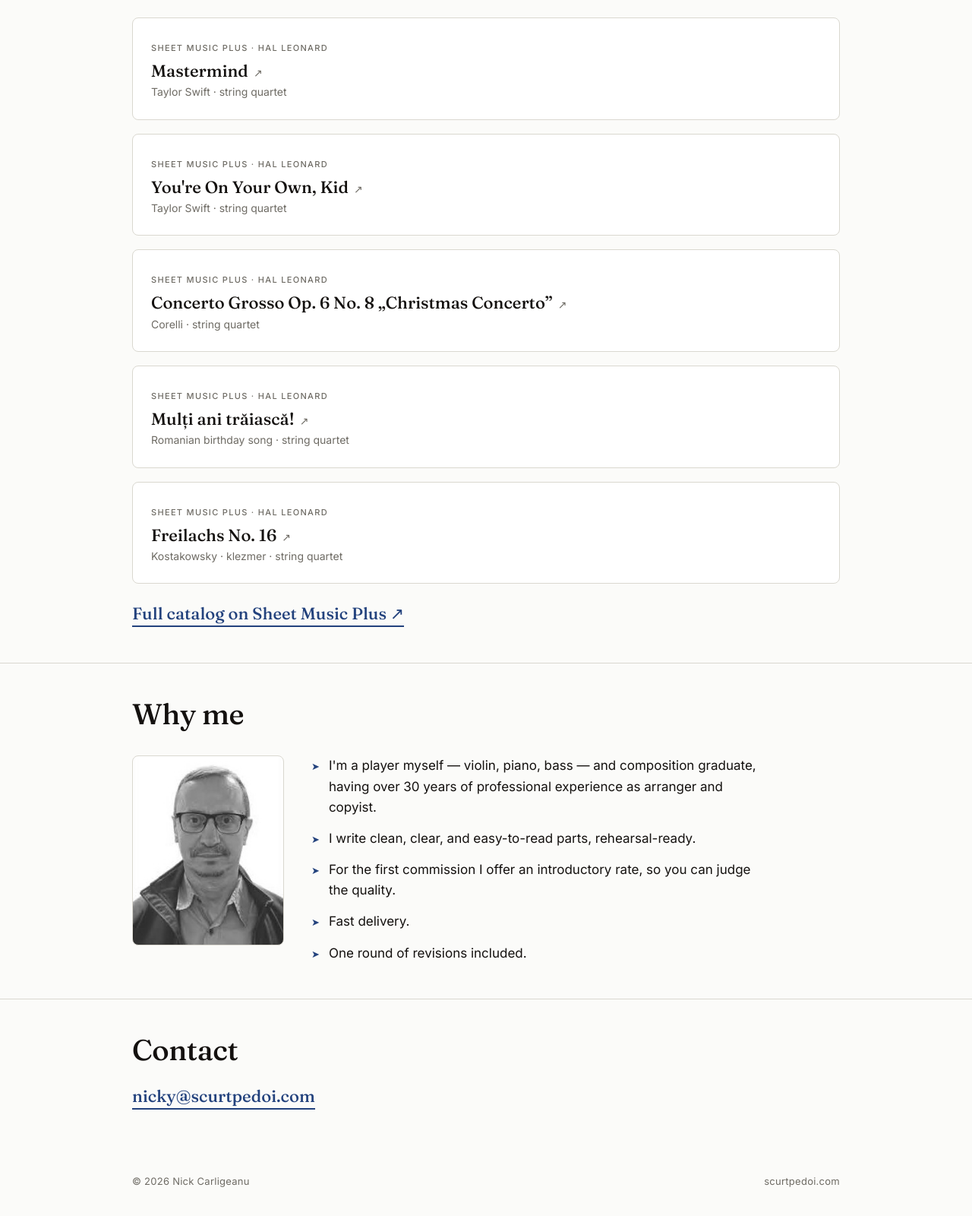
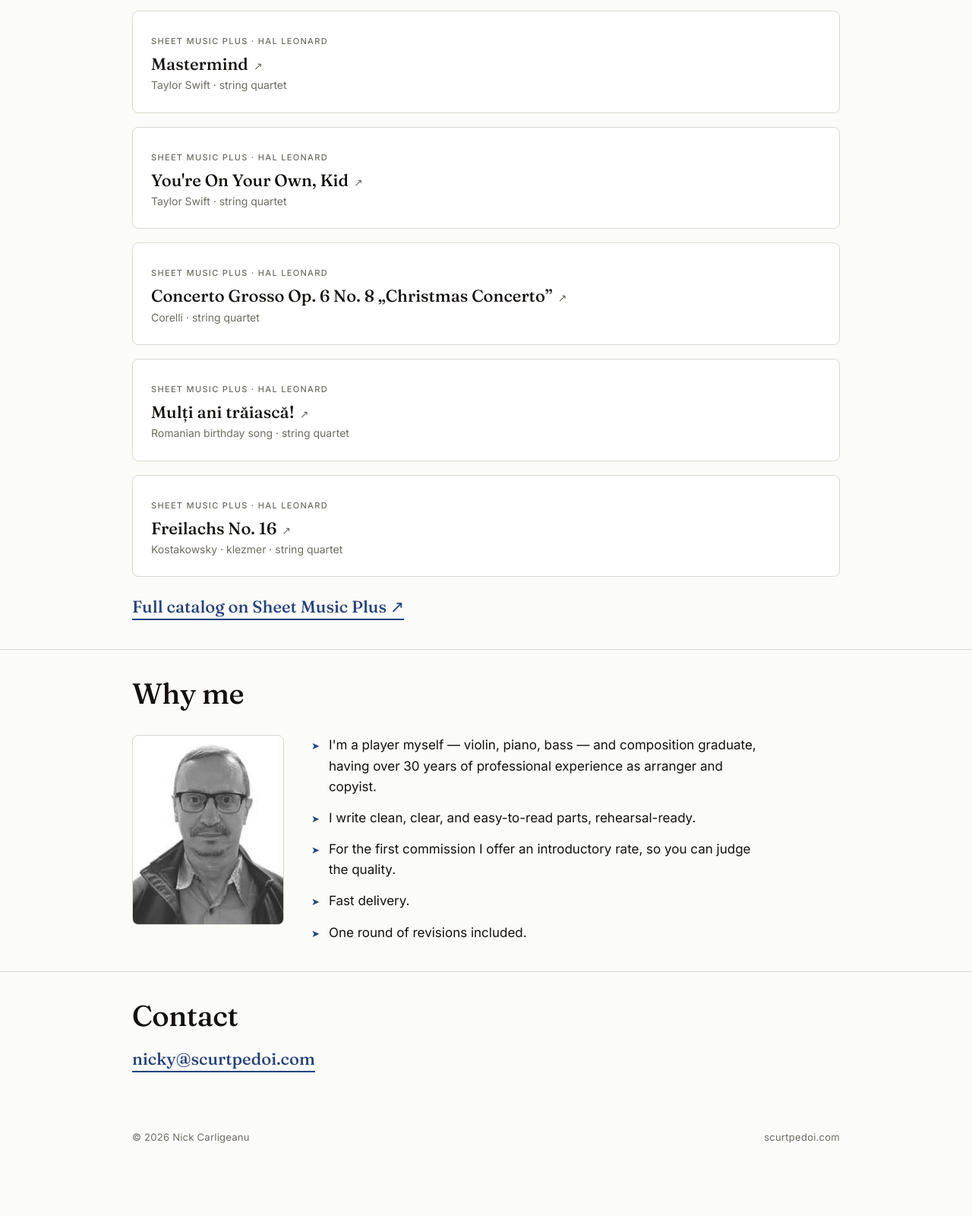
Before and after one commit to nickycarligeanu/scurtpedoi.com, a plain HTML site: page index.html in a window 1280 px wide. Shown: the part 1170-2770 px from the top of the page at 76% size. After the commit the page ends 2715 px from the top, so only its background shows below. Drawn offline with Linux system fonts and the light colour scheme.

Commit message:
Add files via upload

```diff
--- a/index.html
+++ b/index.html
@@ -93,10 +93,10 @@ margin-bottom:16px;
 .lede{max-width:46ch;color:var(--blue);font-size:clamp(18px,2.4vw,22px);font-family:"Fraunces",serif;font-style:italic;font-weight:400}
 section{padding:72px 0;border-bottom:1px solid var(--line)}
 #services{padding-top:34px}
-#work{padding:46px 0}
-#why{padding:46px 0}
-#contact{padding:46px 0}
-#contact h2{margin-bottom:22px}
+#work{padding:37px 0}
+#why{padding:37px 0}
+#contact{padding:37px 0}
+#contact h2{margin-bottom:18px}
 h2{
 font-family:"Fraunces",serif;font-weight:500;
 font-size:clamp(26px,4vw,38px);line-height:1.1;letter-spacing:-.01em;
```
